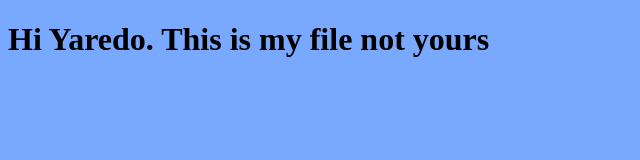
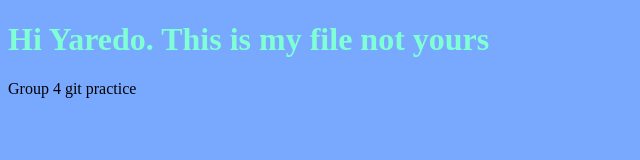
Before and after one commit to yaredlb/group4Practice, a plain HTML site: page indexYared.html in a window 1280 px wide. Shown: the whole page, without its empty margins (0-640 px from the left). Drawn offline with Linux system fonts and the light colour scheme.

Commit message:
body and color changed.

```diff
--- a/css/style.css
+++ b/css/style.css
@@ -4,3 +4,6 @@
   .red {
     background-color: #ff5151;
   }
+  h1 {
+color: aquamarine;
+  }
--- a/indexYared.html
+++ b/indexYared.html
@@ -8,5 +8,6 @@
 </head>
 <body class="blue">
     <h1>Hi Yaredo. This is my file not yours</h1>
+    <p>Group 4 git practice</p>
 </body>
 </html>
```
